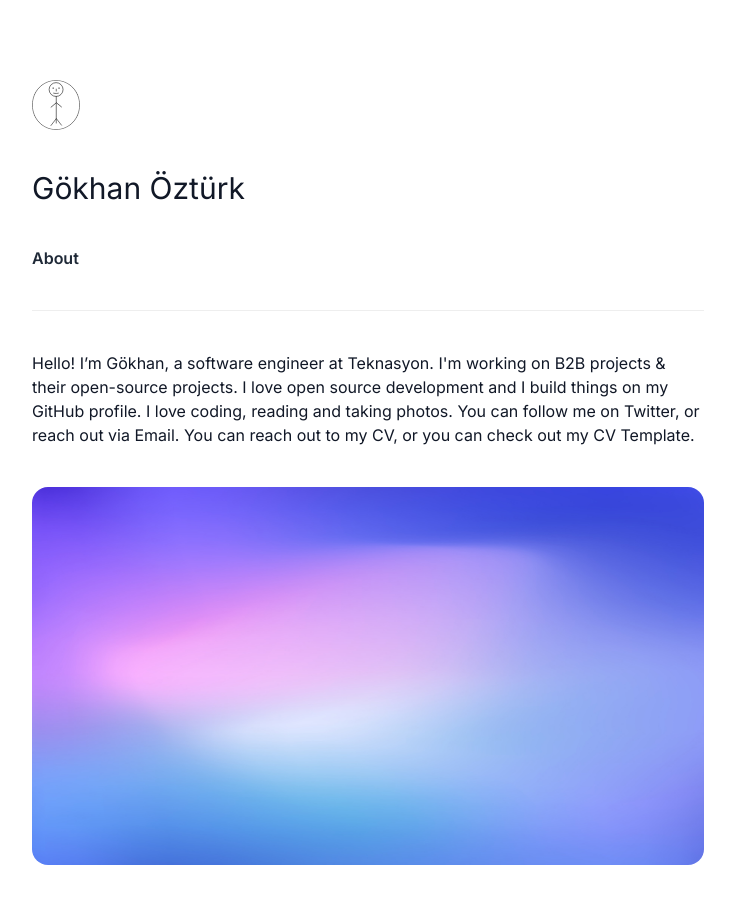
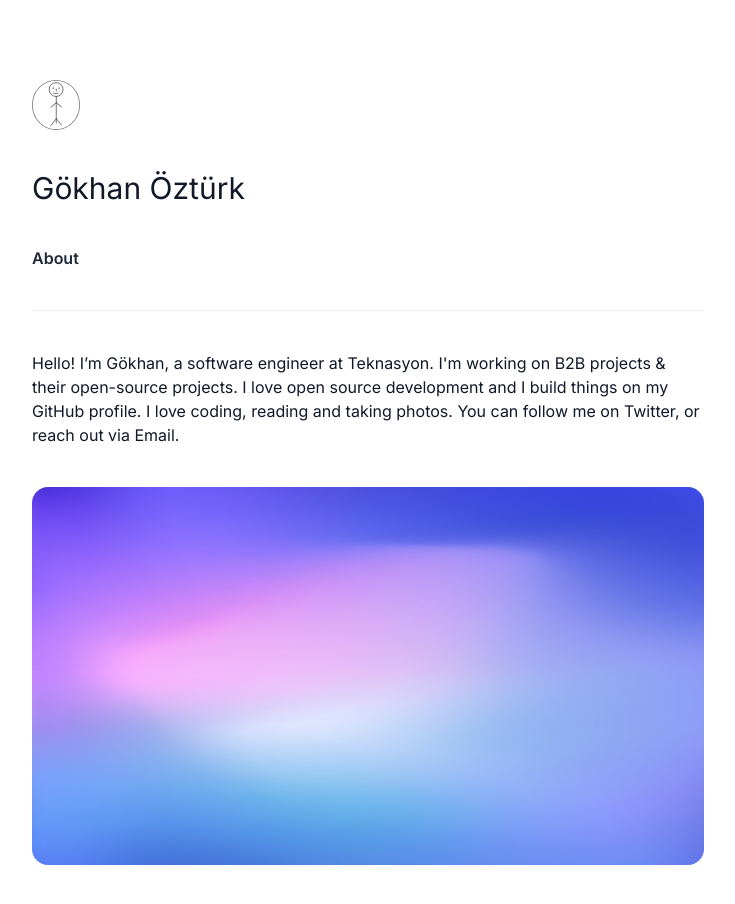
Before and after one commit to gokh4nozturk/gokhanozturk.io, a Next.js app: page / in a window 1280 px wide. Shown: the top 904 px of the page, without its empty margins (272-1007 px from the left). Built offline with nearby package versions, Linux system fonts and the light colour scheme.

Commit message:
WIP: removes CV things

```diff
--- a/pages/index.jsx
+++ b/pages/index.jsx
@@ -45,7 +45,7 @@ export default function Home() {
         >
           Email.
         </a>{' '}
-        You can reach out to{' '}
+        {/* You can reach out to{' '}
         <a
           href="https://flowcv.com/resume/4t62w9o7n6"
           target="_blank"
@@ -61,7 +61,7 @@ export default function Home() {
         >
           CV Template
         </a>
-        .
+        . */}
       </div>
       <div className="mt-10">
         <img className="rounded-2xl aspect-video" src="index.jpg" />
```
